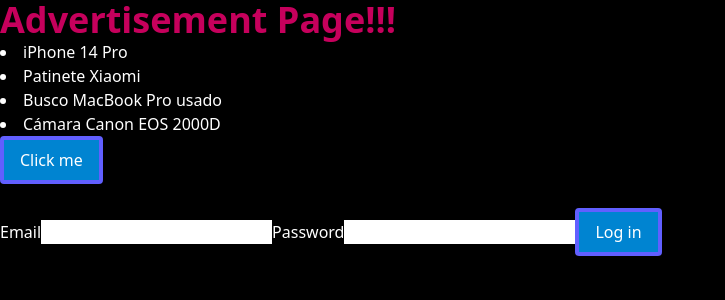
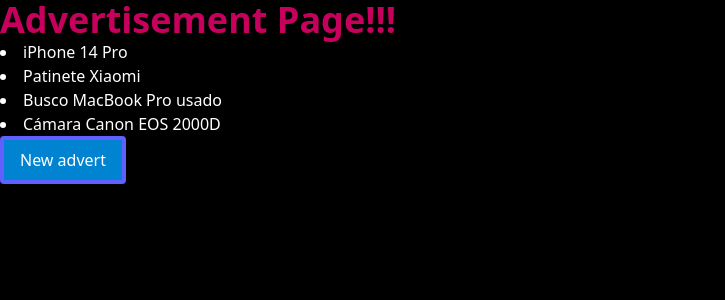
Before and after one commit to CesarKa/wallapop-react, a React (Vite) app: page / in a window 1280 px wide. Shown: the top 300 px of the page, without its empty margins (0-725 px from the left). Built offline with nearby package versions, Linux system fonts and the light colour scheme; no server answers.

Commit message:
fix(advertisements y login): actualizar redirección de rutas en app.tsx

```diff
--- a/package.json
+++ b/package.json
@@ -15,6 +15,7 @@
     "axios": "^1.9.0",
     "react": "^19.1.0",
     "react-dom": "^19.1.0",
+    "react-router": "^7.6.1",
     "tailwindcss": "^4.1.7"
   },
   "devDependencies": {
--- a/src/App.tsx
+++ b/src/App.tsx
@@ -1,13 +1,18 @@
+import { Routes, Route } from "react-router";
 import AdvertisementPage from "./pages/advertisements/advertisements-page";
 import { LogInPage } from "./pages/auth/login-page";
 
+
+
 function App() {
   return (
-  <div>
-  <AdvertisementPage />
-  <br />
-  <LogInPage />
-  </div>
+  <Routes>
+     <Route path="/logIn" element={<LogInPage/>}/>
+     <Route path="/" element={<AdvertisementPage/>}/>
+  </Routes>
+
+
+
   )
 }
 
--- a/src/main.tsx
+++ b/src/main.tsx
@@ -2,9 +2,12 @@
 import { createRoot } from "react-dom/client";
 import "./index.css";
 import App from "./App.tsx";
+import { BrowserRouter } from "react-router";
 
 createRoot(document.getElementById("root")!).render(
   <StrictMode>
-    <App />
+    <BrowserRouter>
+      <App />
+    </BrowserRouter>
   </StrictMode>,
 );
--- a/src/pages/advertisements/advertisements-page.tsx
+++ b/src/pages/advertisements/advertisements-page.tsx
@@ -42,11 +42,11 @@
         ))}
       </ul>
       <Button
-              text="Click me"
+              text="New advert"
               classes="bg-sky-600 border-4 border-indigo-500/100 rounded bg-primary px-4 py-2 text-white hover:bg-primary/90 focus:ring-2 focus:ring-primary/50 focus:outline-none"
               type="submit"
               disabled={true}
-            />
+      />
     </div>
   );
 }
```
Also changed, not shown: 1 other file (tests, documents, lock files or other folders).
